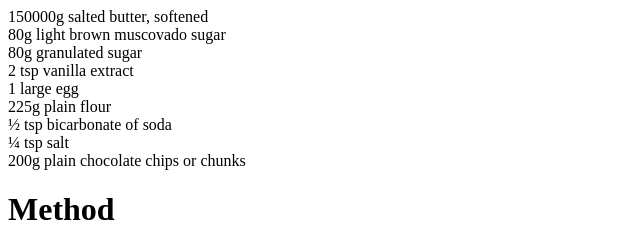
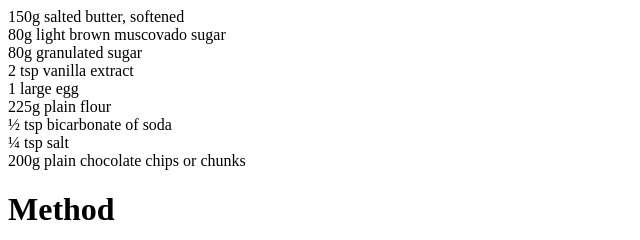
Before and after one commit to alicenesher/Training, a plain HTML site: page index.html in a window 1280 px wide. Shown: the top 240 px of the page, 0-640 px from the left. Drawn offline with Linux system fonts and the light colour scheme.

Commit message:
fix: grams for ingridents

```diff
--- a/index.html
+++ b/index.html
@@ -2,7 +2,7 @@
 <body>
 <div>
 <p>
-150000g salted butter, softened<br />
+150g salted butter, softened<br />
 80g light brown muscovado sugar<br />
 80g granulated sugar<br />
 2 tsp vanilla extract<br />
```
